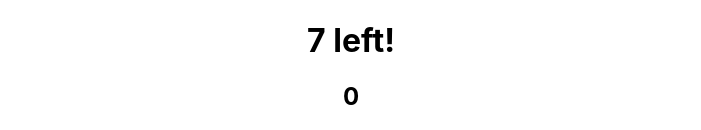
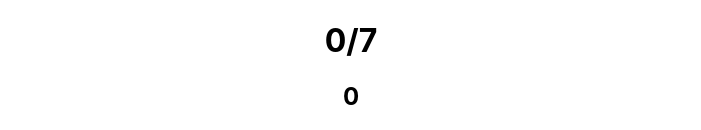
Before and after one commit to soleilyasmina/memoreyes, a React (Create React App) app: page / in a window 1280 px wide. Shown: the top 130 px of the page, without its empty margins (289-990 px from the left). Built offline with nearby package versions, Linux system fonts and the light colour scheme.

Commit message:
fixed loss

```diff
--- a/src/App.js
+++ b/src/App.js
@@ -25,8 +25,6 @@ function App() {
     if (loss === true) {
       setLevel(1);
       setTimeout(() => {
-        setBoardGuess(generateBoard(size.rows, size.cols, 0));
-        setBoard(generateBoard(4, 4, 7));
         setScore(0);
         setGuesses({
           total: 7,
@@ -36,9 +34,11 @@ function App() {
         });
       }, 1000);
       setTimeout(() => {
+        setBoardGuess(generateBoard(4, 4, 0));
+        setBoard(generateBoard(4, 4, 0));
+        setSize({ rows: 4, cols: 4 });
         setLoss(false);
         setTimeout(() => {
-          setSize({ rows: 4, cols: 4 });
           setGuess(false);
           setBoard(generateBoard(4, 4, 7));
           setBoardGuess(generateBoard(4, 4, 0));
@@ -120,7 +120,7 @@ function App() {
       <div className={`game-over ${loss ? "visible" : "invisible"}`}>
         <h1>GAME OVER</h1>
       </div>
-      <h1>{guesses.total - guesses.current} left!</h1>
+      <h1>{guesses.current}/{guesses.total}</h1>
       <h2>{score}</h2>
       <div className="board" style={boardSize}>
         {boardGuess.map((row, i) =>
```
